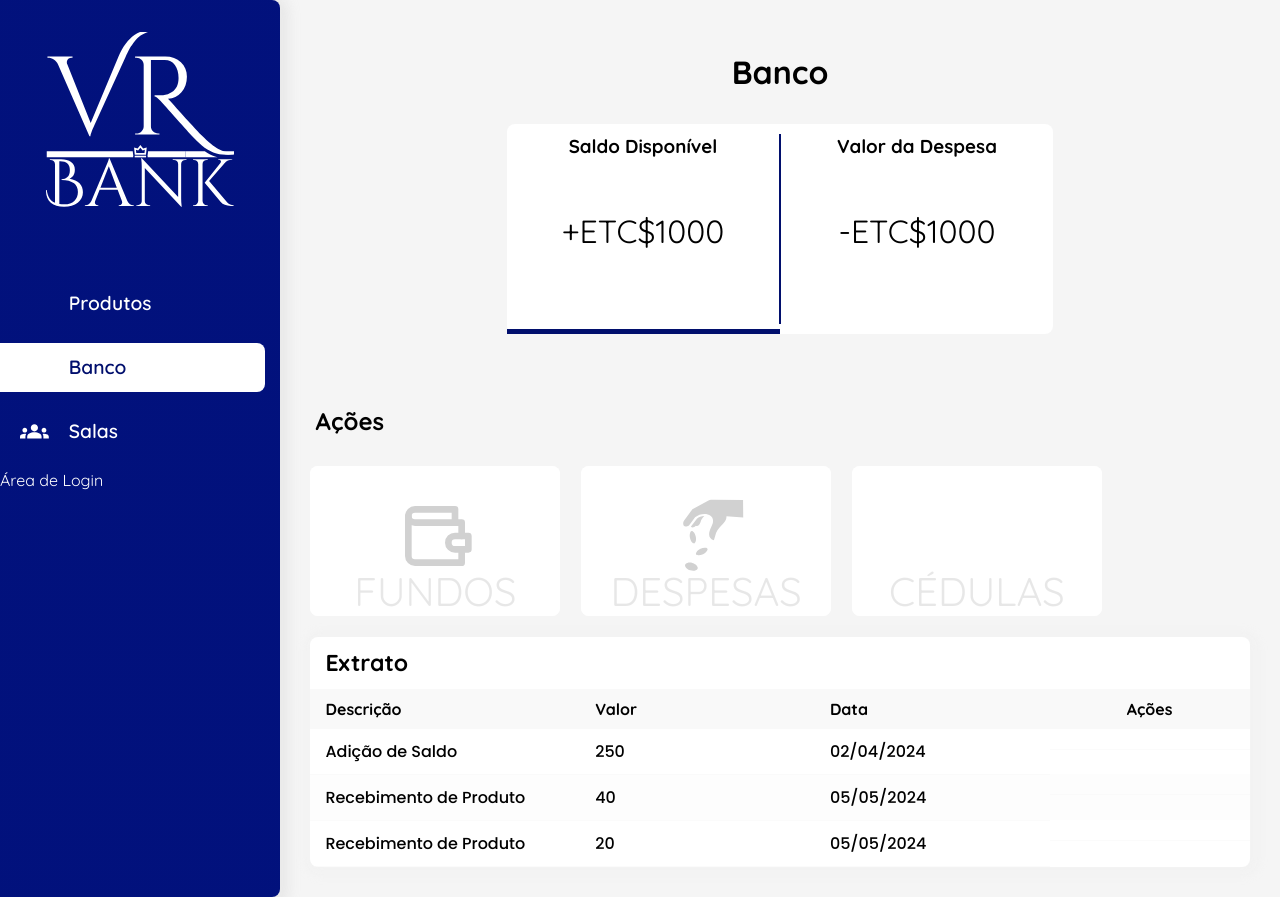
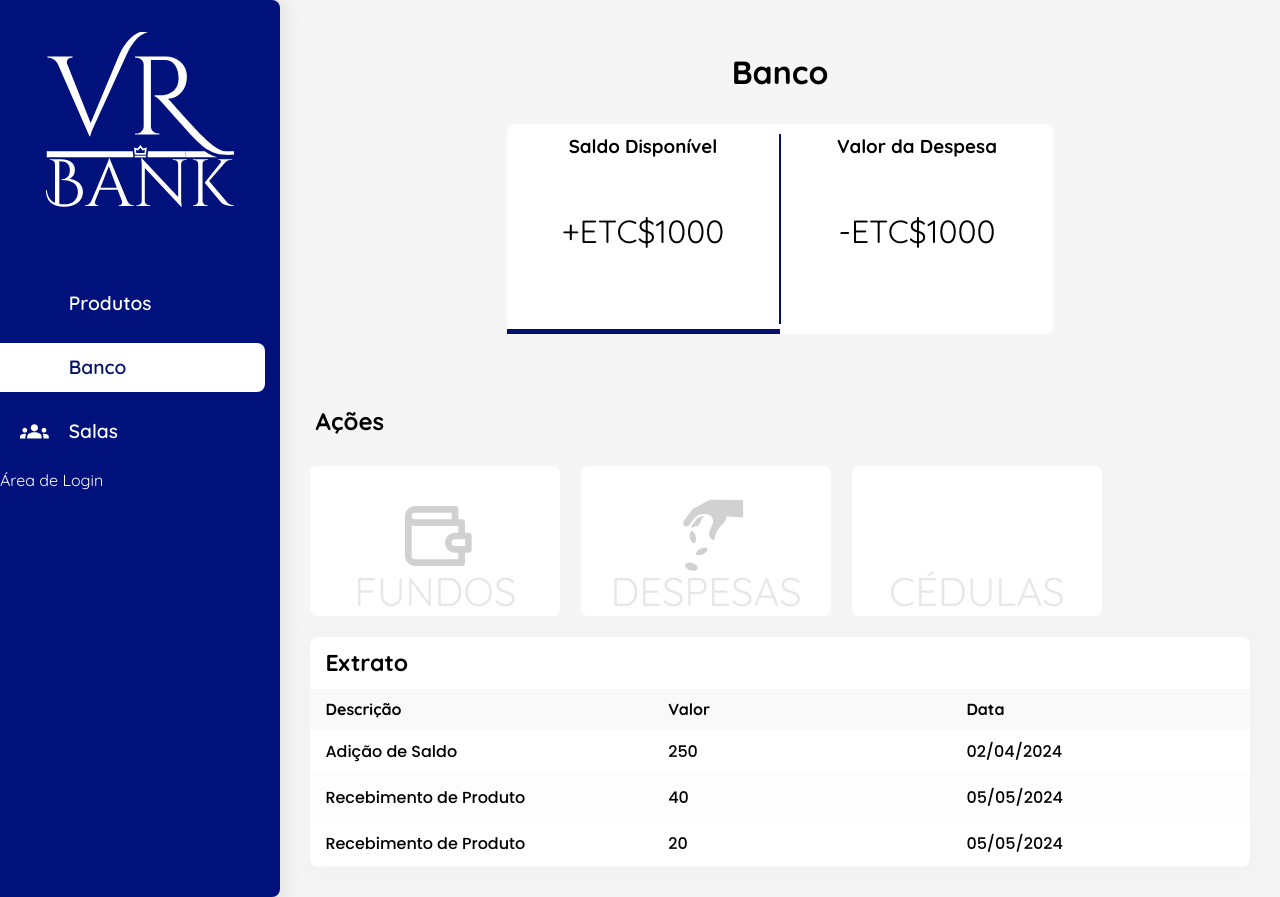
Before and after one commit to NatanALima/projeto-vrbank, a React (Create React App) app: page /banco in a window 1280 px wide. Built offline with nearby package versions, Linux system fonts and the light colour scheme; some icons are missing.

Commit message:
fix(Table): corrige verificação de botões da tabela

```diff
--- a/src/components/TableInfo/TableContent.js
+++ b/src/components/TableInfo/TableContent.js
@@ -33,7 +33,7 @@ export default function TableContent({styles, buttonCollection, info, config, ha
 
                 </td>)})}
 
-            {buttonCollection &&
+            {buttonCollection.length > 0 &&
                 <td className={styles.tableContent__btns}>
                     {buttonCollection.map(btnInfo => {
                         if(btnInfo.typeButton === "editBtn") {
--- a/src/components/TableInfo/TableInfo.js
+++ b/src/components/TableInfo/TableInfo.js
@@ -24,7 +24,7 @@ export default function TableInfo({title, buttonCollection, dataCollection, fiel
                     {title && <tr className={styles.tableTitle}><th>{title}</th></tr>}
                     <tr>
                         {fieldName.map((value, index) => <th key={index}>{value}</th>)}
-                        {buttonCollection && <th className={styles.tableContent__actionTitle}>Ações</th>}
+                        {buttonCollection.length > 0 && <th className={styles.tableContent__actionTitle}>Ações</th>}
                     </tr>
                 </thead>
                 <tbody>
```
